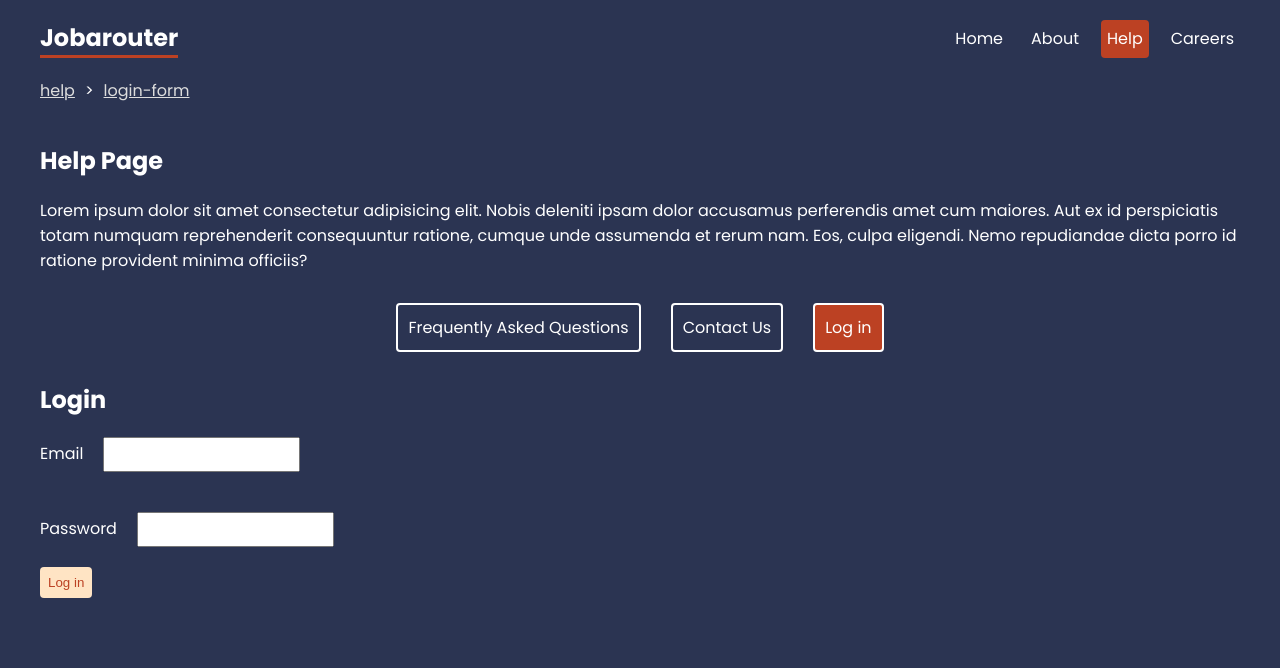
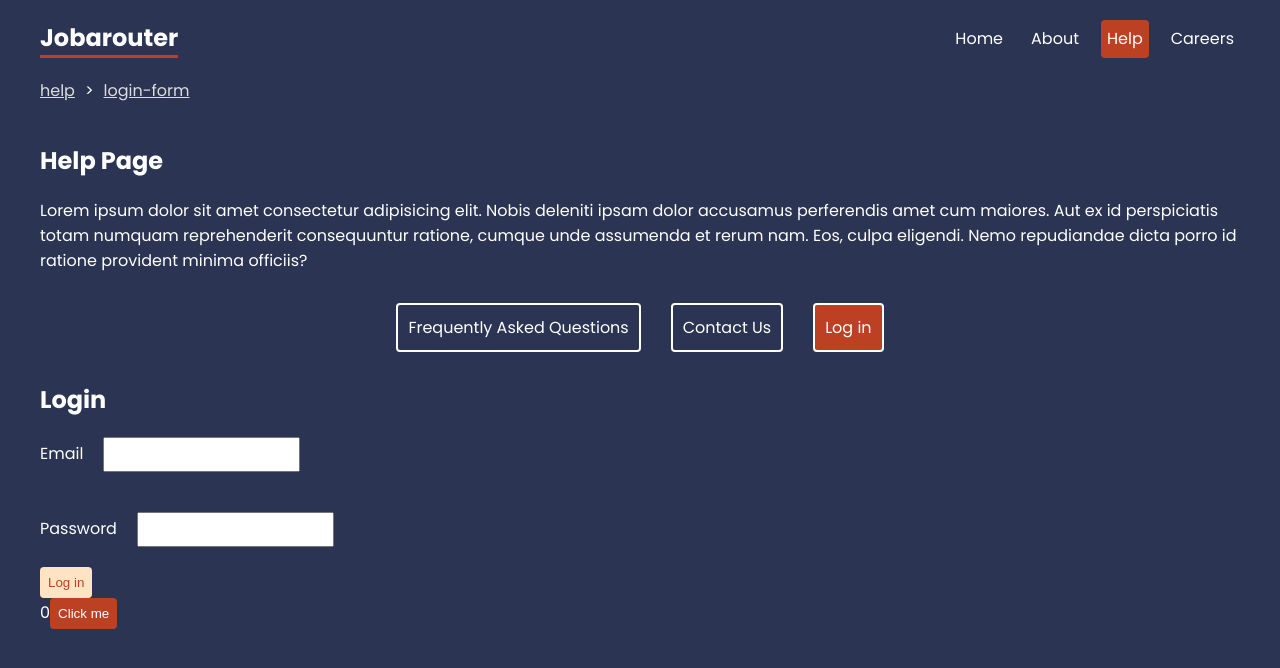
Before and after one commit to jadilovic/profile-page, a React (Create React App) app in the folder frontend/: page /help/login-form in a window 1280 px wide. Shown: the top 668 px of the page. Built offline with nearby package versions, Linux system fonts and the light colour scheme.

Commit message:
added sample count component

```diff
--- /dev/null
+++ b/frontend/src/pages/help/Count.js
@@ -0,0 +1,21 @@
+import { useState } from 'react';
+
+const Count = () => {
+	// useState
+	const [count, setCount] = useState(0);
+	// let [count, setCount] = React.useState(0);
+	const handleClickUpdate = () => {
+		setCount((e) => e + 1);
+		console.log(count);
+		// count = count + 1; // will not update the DOM
+	};
+
+	return (
+		<>
+			{count}
+			<button onClick={handleClickUpdate}>Click me</button>
+		</>
+	);
+};
+
+export default Count;
--- a/frontend/src/pages/help/LoginForm.js
+++ b/frontend/src/pages/help/LoginForm.js
@@ -1,5 +1,6 @@
 import { useState, useEffect } from 'react';
 import { login } from '../util';
+import Count from './Count';
 
 const LoginForm = () => {
 	const [email, setEmail] = useState('');
@@ -51,6 +52,9 @@ const LoginForm = () => {
 				Log in
 			</button>
 			{error ? <p className="error">{error}</p> : null}
+			<div>
+				<Count />
+			</div>
 		</div>
 	);
 };
```
